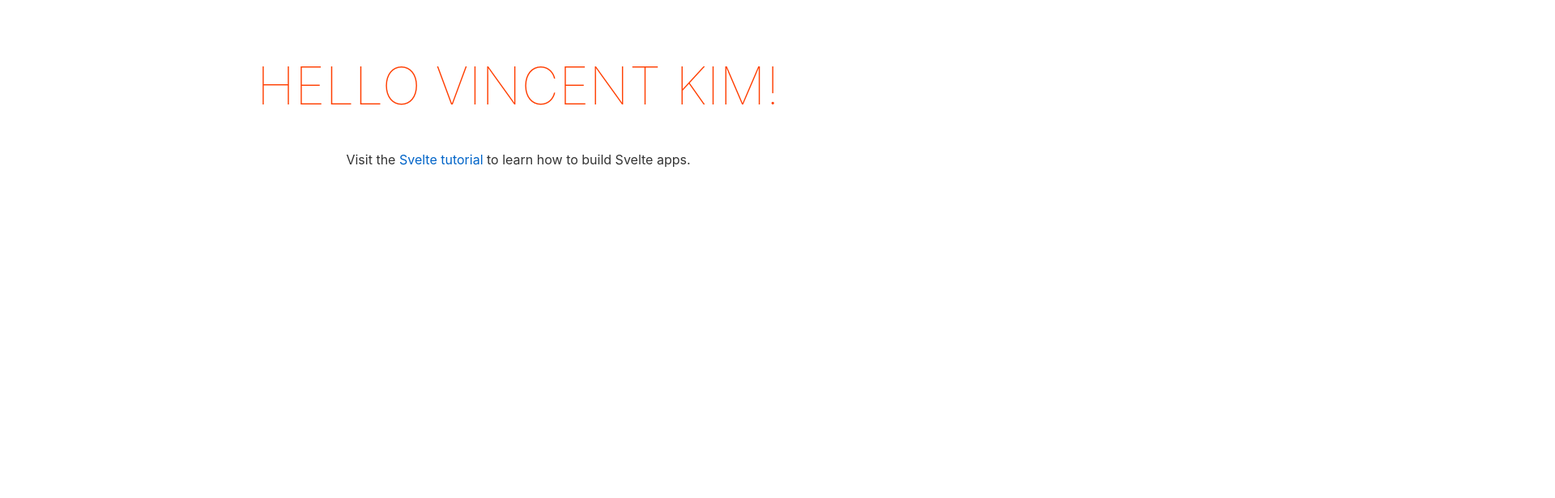
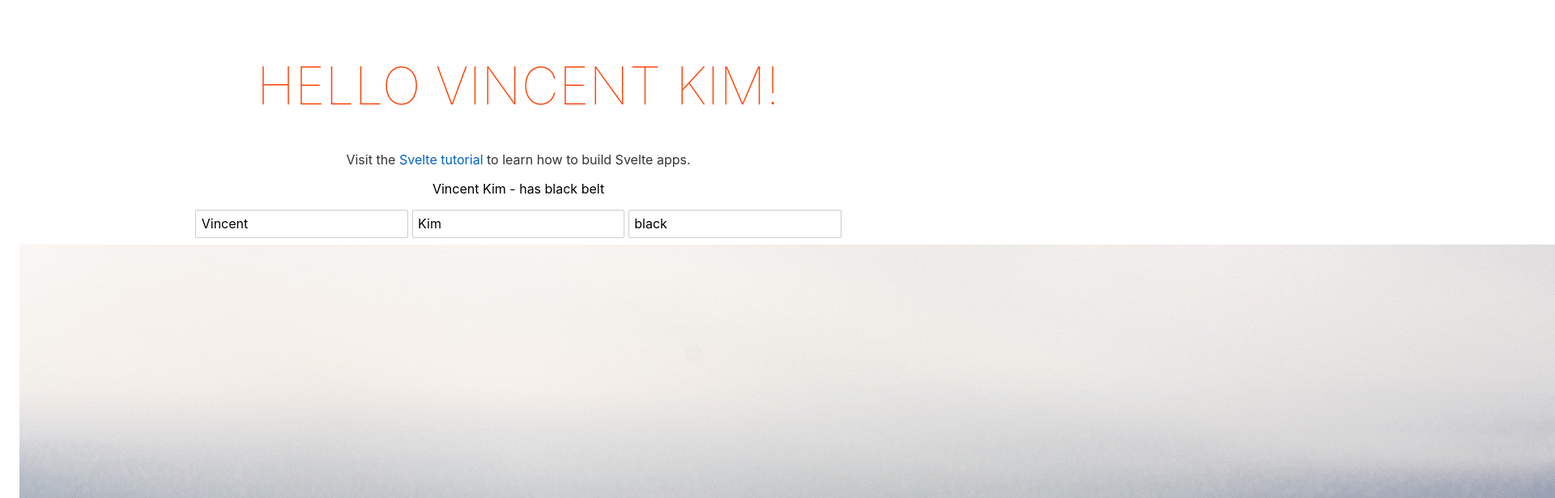
Before and after one commit to GeonwooVincentKim/Svelte_SimpleProject, a Svelte app: page / in a window 1280 px wide. Shown: the top 615 px of the page at 81% size, 1920 px wide, since content can reach past the window. Built offline with nearby package versions, Linux system fonts and the light colour scheme.

Commit message:
Created basic form of this project.

```diff
--- a/src/App.svelte
+++ b/src/App.svelte
@@ -8,21 +8,29 @@
 	$: fullName = `${FirstName} ${LastName}`;
 	$: {console.log(beltColour); console.log(fullName);}
 
-	let imgSrc = "images2.png";
+	let imgSrc = "images.png";
+	let imgSrc2 = "images2.png";
 </script>
 
 <main>
 	<h1>Hello {fullName}!</h1>
 	<p>Visit the <a href="https://svelte.dev/tutorial">Svelte tutorial</a> to learn how to build Svelte apps.</p>
+
+	<!-- Output full-name here. -->
+	<p style="color: {beltColour}">{fullName} - has {beltColour} belt</p>
+
+	<!-- Two way bounding, 'handleInput' and 'beltColour'. -->
+	<!-- <input type="text" on:input={handleInput} value={beltColour}> -->
+
+	<input type="text" bind:value={FirstName}>
+	<input type="text" bind:value={LastName}>
+	<!--
+		One way bounding, but it controlls all of things
+		by using 'beltColour'.
+	-->
+	<input type="text" bind:value={beltColour}>
+
+	<!-- svelte-ignore a11y-missing-attribute -->
+	<img src={imgSrc}>
+
 </main>
-
-<style>
-	main { text-align: center; padding: 1em; max-width: 240px; margin: 0 auto; }
-h1 { color: #ff3e00; text-transform: uppercase; font-size: 4em; font-weight: 100; }
-
-@media (min-width: 640px) {
-    main {
-        max-width: none;
-    }
-}
-</style>
```
